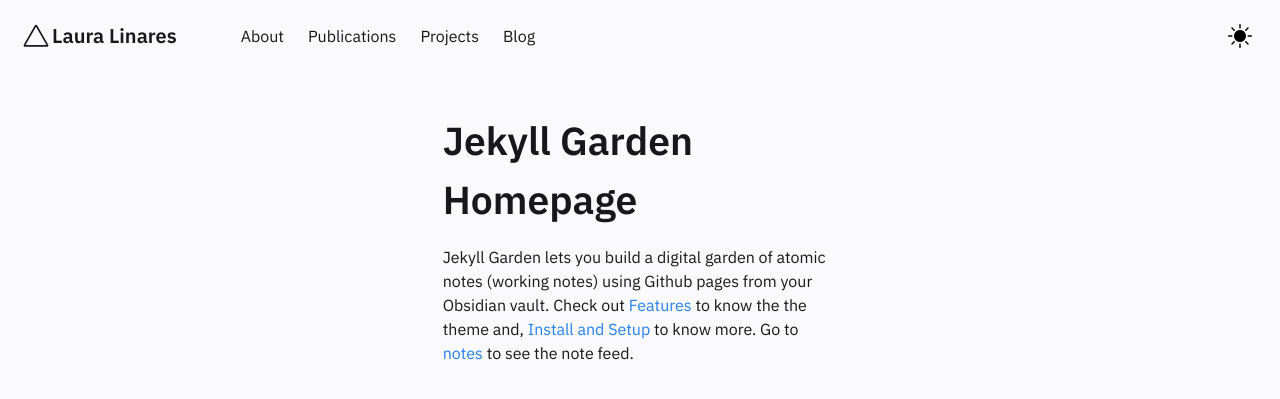
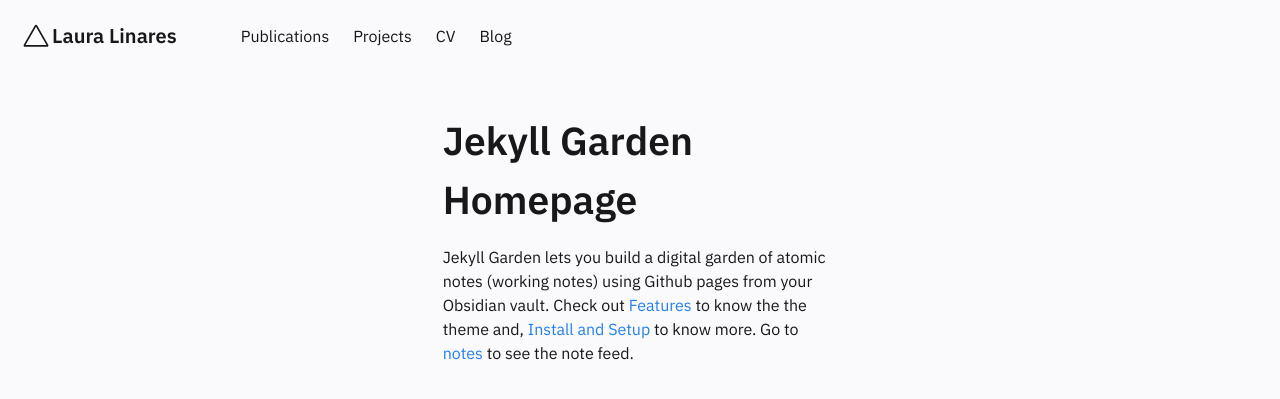
Before and after one commit to lauralinares/lauralinares.github.io, a Jekyll site: the page built from pages/index.md, in a window 1280 px wide. Shown: the top 399 px of the page. Built offline with Jekyll 4.4.1, drawn with Linux system fonts in a browser that asks for light colours.

Commit message:
Updated menu + Dark mode
Deleted ../assets/img/sun.svg" id="theme-toggle-img
to disable Dark mode option.

```diff
--- a/_includes/Header.html
+++ b/_includes/Header.html
@@ -55,13 +55,13 @@
     <div id="navbarBasicExample" class="navbar-menu">
       <div class="navbar-start">
         <a href="../posts/about"  class="navbar-item">
-          About
+          Publications
         </a>
         <a href="https://github.com/Jekyll-Garden/jekyll-garden.github.io" target="_blank" class="navbar-item">
-          Publications
+          Projects
         </a>
         <a href="https://jekyllrb.com/" target="_blank"  class="navbar-item">
-          Projects
+          CV
         </a>
         <a href="../notes/"  target="_blank" class="navbar-item">
           Blog
@@ -72,7 +72,7 @@
           <div class="buttons">
             <a class="button is-text">
               <span class="icon is-small">
-                <img src="../assets/img/sun.svg" id="theme-toggle-img">
+                <img src="">
               </span>
             </a>
           </div>
```
